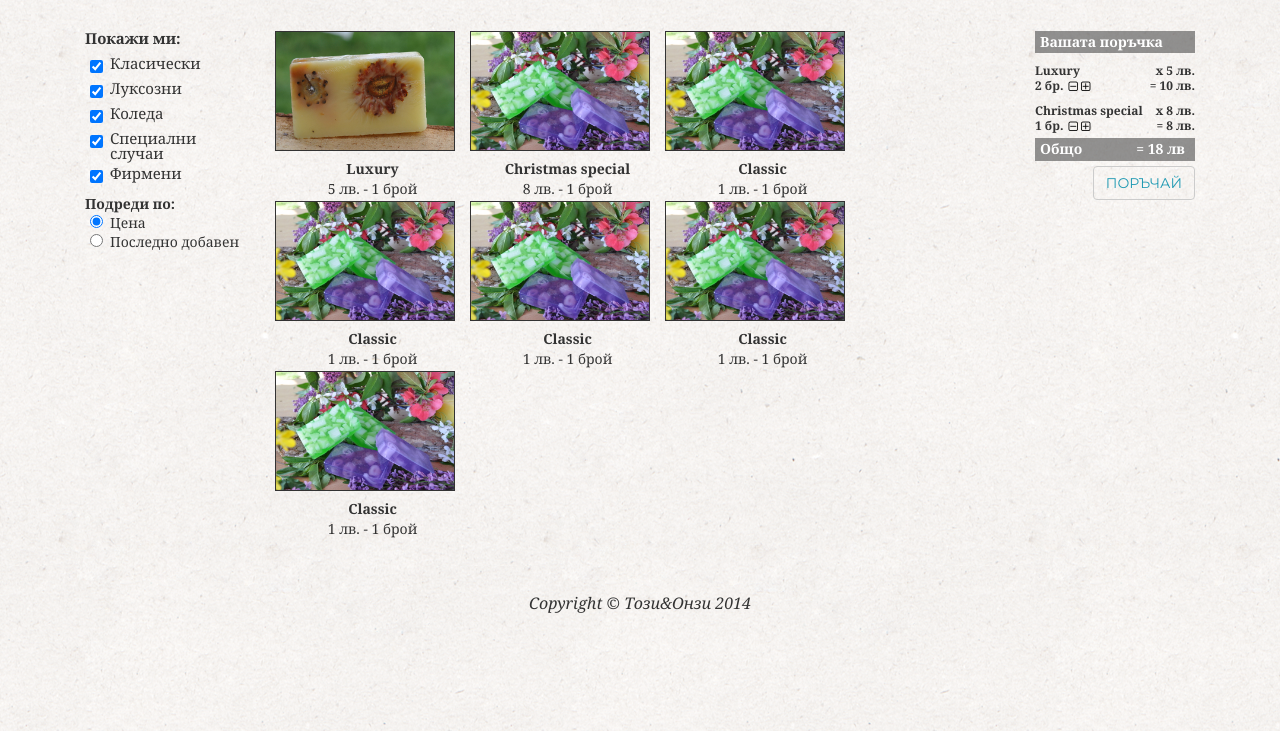
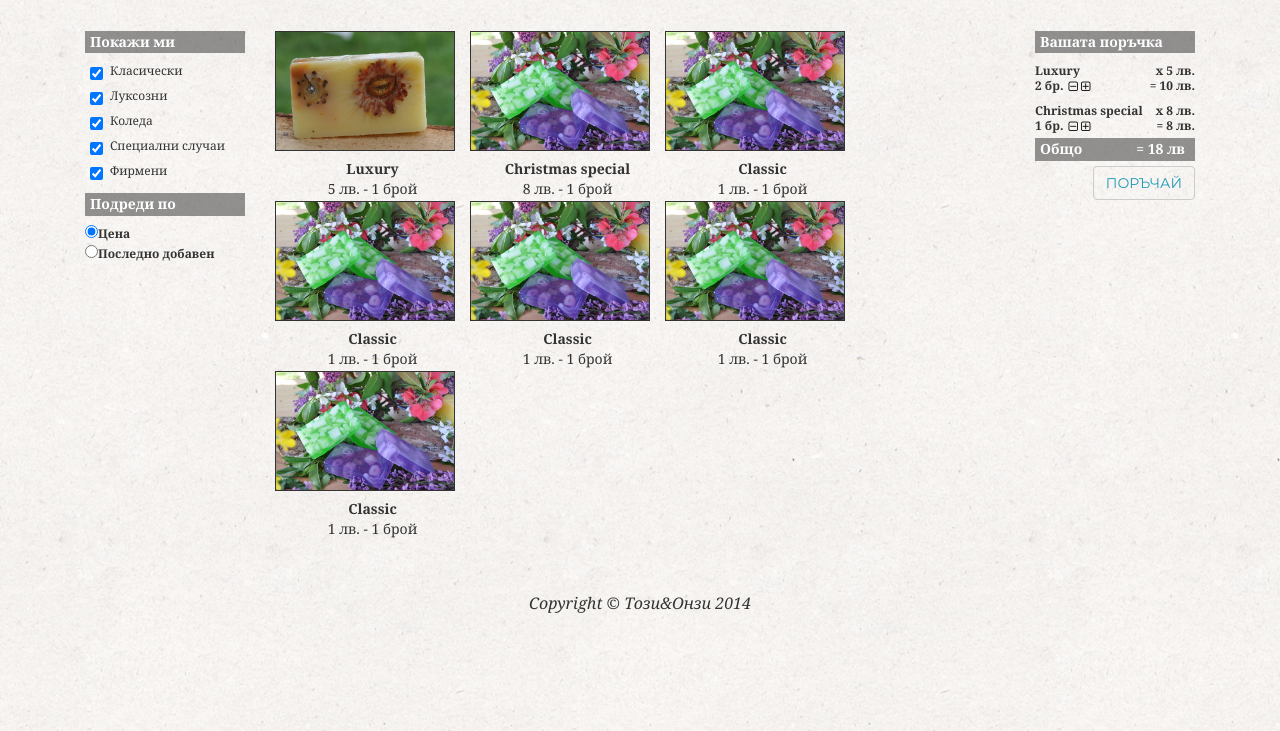
Before and after one commit to kotse/hopesoap, a website: page catalog.html in a window 1280 px wide. Shown: the part 69-800 px from the top of the page. Drawn offline with Linux system fonts and the light colour scheme.

Commit message:
unified styles for the category selection

```diff
--- a/catalog.html
+++ b/catalog.html
@@ -56,18 +56,22 @@
         <div class="container container-relative">
 
             <div class="col-md-2 soaps">
-                <div class="categories">
-                    <b>Покажи ми:</b>
+                <div class="order-box">
+
+                <!-- TODO:remove categories, reuse just order-box, rename order-box class! -->
+                    <p class='order-box-title'>
+                        <span class="left">Покажи ми</span>
+                    </p>
 
                     <div class="checkbox checkbox-categories" ng-repeat="category in categories">
                         <label>
                             <input type="checkbox" checked="checked"> {{category}}
                         </label>
                     </div>
-                </div>
 
-                <div class="categories-sort">
-                    <b>Подреди по:</b><br>
+                    <p class='order-box-title'>
+                        <span class="left">Подреди по</span>
+                    </p>
 
                     <input type="radio" class="sort-by" name="sort" value="price" checked="true"><span class='sort-by-text'>Цена</span><br>
                     <input type="radio" class="sort-by" name="sort" value="createdAt"><span class='sort-by-text'>Последно добавен</span>
```
